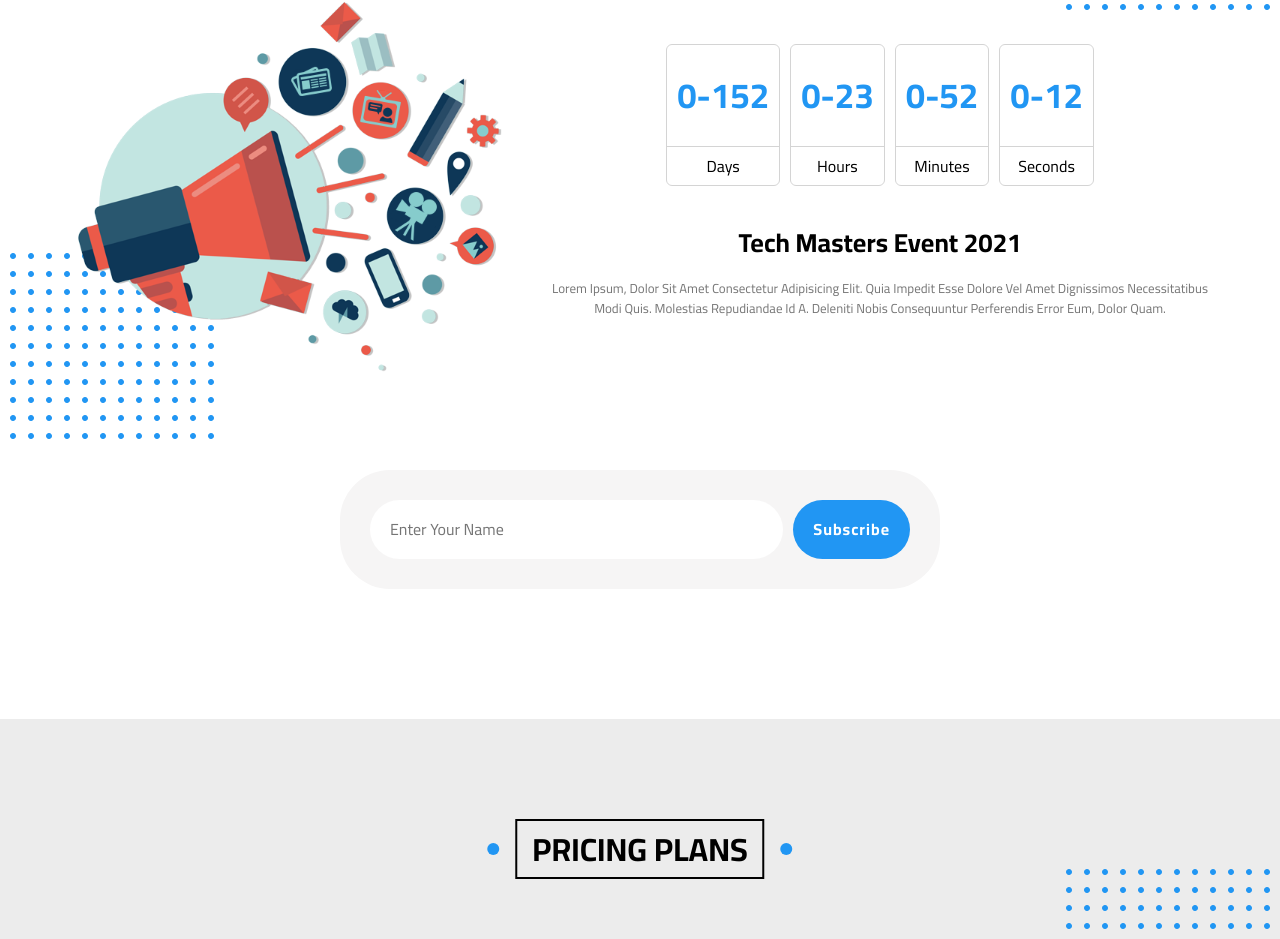
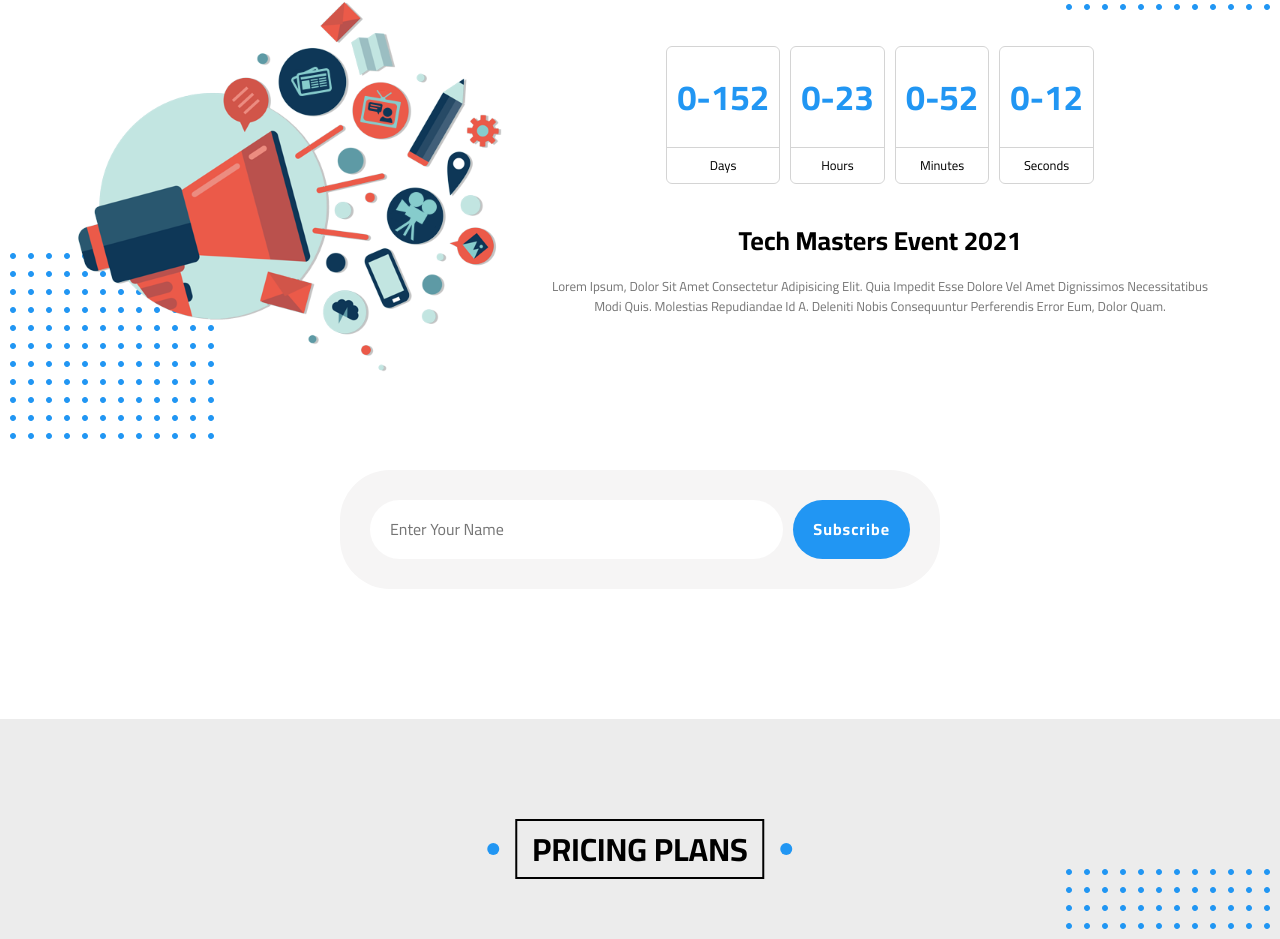
Before and after one commit to mohamedEssamMo/HTML-CSS_Template_3, a plain HTML site: page index.html in a window 1280 px wide. Shown: the part 9535-10474 px from the top of the page. Drawn offline with Linux system fonts and the light colour scheme.

Commit message:
edit resposive

```diff
--- a/css/El-Zero.css
+++ b/css/El-Zero.css
@@ -1177,6 +1177,7 @@ header .nav li.click:hover > .megamenu{
 }
 .event .container .info .times .time span{
     display: block;
+    font-size: .8rem;
 }
 .event .container .info .times .time span:first-child{
     padding: 30px 10px;
```
